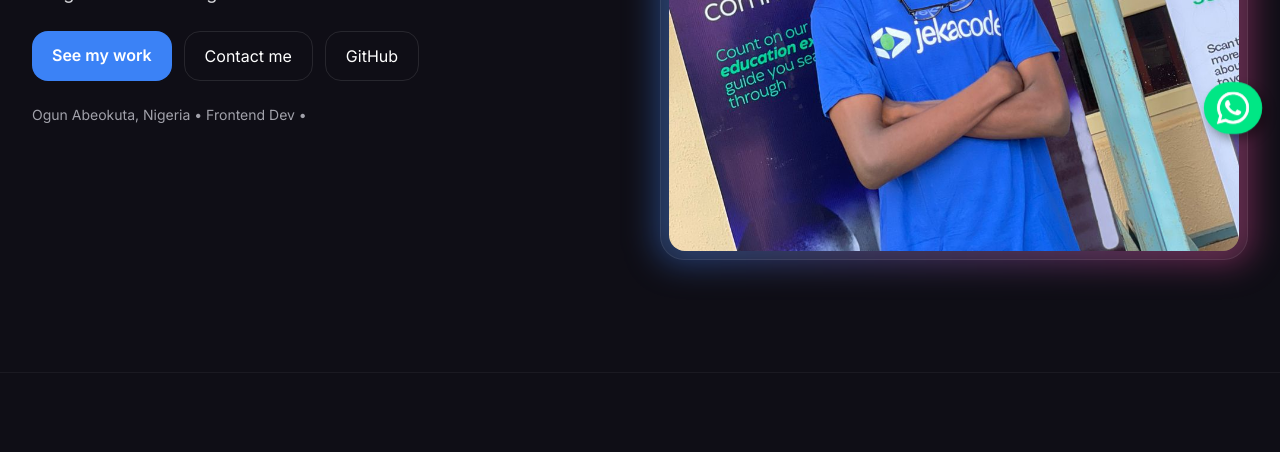
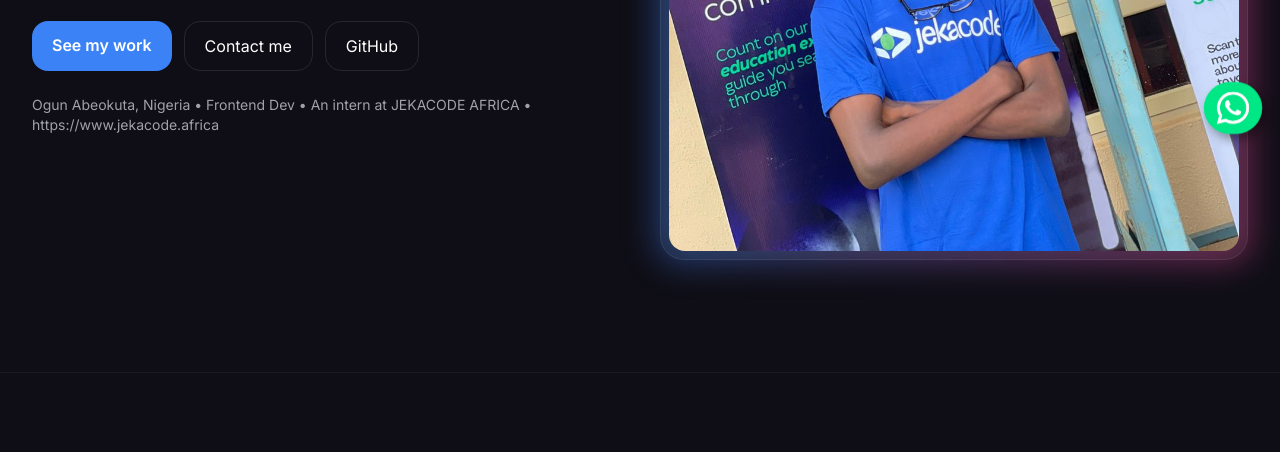
Before and after one commit to samueloyelakin2008/Sammy, a plain HTML site: page index.html in a window 1280 px wide. Shown: the part 648-1100 px from the top of the page. Drawn offline with nearby package versions, Linux system fonts and the light colour scheme.

Commit message:
Update index.html

```diff
--- a/index.html
+++ b/index.html
@@ -73,7 +73,7 @@
           <a href="#contact" class="px-5 py-3 rounded-2xl border border-white/10 hover:bg-white/5">Contact me</a>
           <a id="githubLink" target="_blank" class="px-5 py-3 rounded-2xl border border-white/10 hover:bg-white/5" href="https://github.com/samueloyelakin2008">GitHub</a>
         </div>
-        <div class="mt-6 text-sm text-zinc-400">Ogun Abeokuta, Nigeria • <span>Frontend Dev •</span></div>
+        <div class="mt-6 text-sm text-zinc-400">Ogun Abeokuta, Nigeria • <span>Frontend Dev • An intern at JEKACODE AFRICA • https://www.jekacode.africa</span></div>
       </div>
       <div class="relative">
         <div class="absolute -inset-1 rounded-3xl blur-lg bg-gradient-to-r from-blue-500/40 to-pink-500/40"></div>
```
